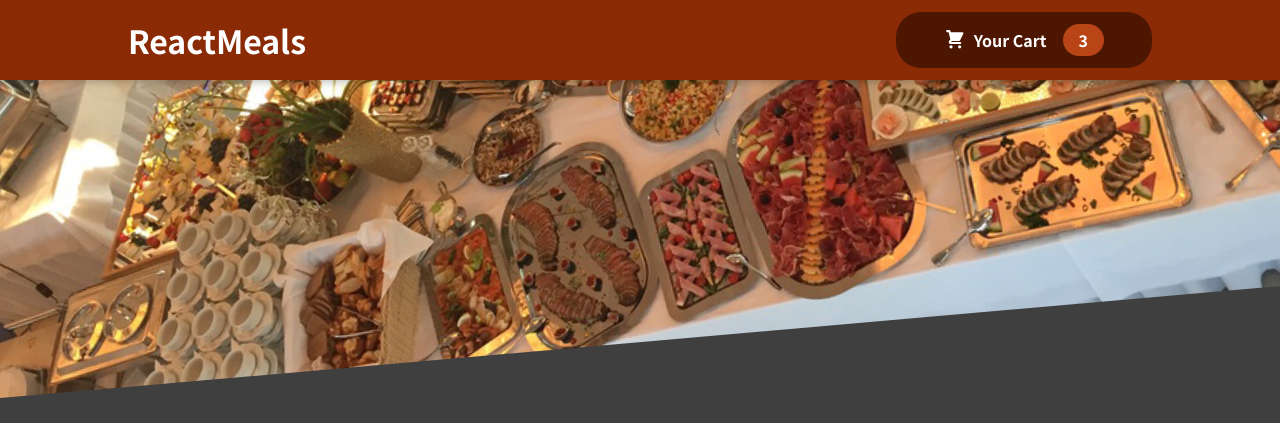
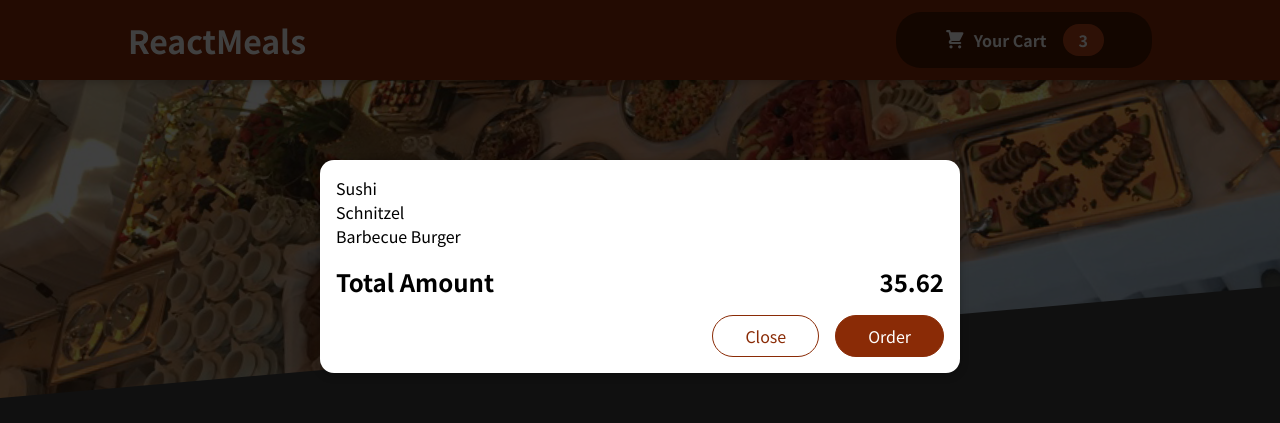
Before and after one commit to Shadypio/ReactMeals, a React (Create React App) app: page / in a window 1280 px wide. Shown: the top 423 px of the page. Built offline with nearby package versions, Linux system fonts and the light colour scheme.

Commit message:
build: Modal for displaying Cart

```diff
--- a/public/index.html
+++ b/public/index.html
@@ -28,6 +28,7 @@
 	</head>
 	<body>
 		<noscript>You need to enable JavaScript to run this app.</noscript>
+		<div id="overlays"></div>
 		<div id="root"></div>
 		<!--
       This HTML file is a template.
--- a/src/App.jsx
+++ b/src/App.jsx
@@ -1,10 +1,12 @@
 import { Fragment } from "react";
 import Header from "./components/Layout/Header";
 import Meals from "./components/Meals/Meals";
+import Cart from "./components/Cart/Cart";
 
 function App() {
 	return (
 		<Fragment>
+			<Cart />
 			<Header />
 			<main>
 				<Meals />
--- a/src/components/Cart/Cart.jsx
+++ b/src/components/Cart/Cart.jsx
@@ -1,5 +1,6 @@
 import React from "react";
 import classes from "./Cart.module.css";
+import Modal from "../UI/Modal";
 
 const Cart = (props) => {
 	const cartItems = [
@@ -24,17 +25,17 @@
 	].map((item) => <li>{item.name}</li>);
 
 	return (
-		<div>
-			<ul className={classes["button--alt"]}>{cartItems}</ul>
+		<Modal>
+			<ul className={classes["cart-items"]}>{cartItems}</ul>
 			<div className={classes.total}>
 				<span>Total Amount</span>
 				<span>35.62</span>
 			</div>
-			<div>
+			<div className={classes.actions}>
 				<button className={classes["button--alt"]}>Close</button>
 				<button className={classes.button}>Order</button>
 			</div>
-		</div>
+		</Modal>
 	);
 };
 
--- /dev/null
+++ b/src/components/UI/Modal.jsx
@@ -0,0 +1,32 @@
+import { Fragment } from "react";
+import ReactDOM from "react-dom";
+
+import classes from "./Modal.module.css";
+
+const Backdrop = (props) => {
+	return <div className={classes.backdrop} />;
+};
+
+const ModalOverlay = (props) => {
+	return (
+		<div className={classes.modal}>
+			<div className={classes.content}>{props.children}</div>
+		</div>
+	);
+};
+
+const portalElement = document.getElementById("overlays");
+
+const Modal = (props) => {
+	return (
+		<Fragment>
+			{ReactDOM.createPortal(<Backdrop />, portalElement)}
+			{ReactDOM.createPortal(
+				<ModalOverlay>{props.children}</ModalOverlay>,
+				portalElement
+			)}
+		</Fragment>
+	);
+};
+
+export default Modal;
--- /dev/null
+++ b/src/components/UI/Modal.module.css
@@ -0,0 +1,40 @@
+.backdrop {
+	position: fixed;
+	top: 0;
+	left: 0;
+	width: 100%;
+	height: 100vh;
+	z-index: 20;
+	background-color: rgba(0, 0, 0, 0.75);
+}
+
+.modal {
+	position: fixed;
+	top: 20vh;
+	left: 5%;
+	width: 90%;
+	background-color: white;
+	padding: 1rem;
+	border-radius: 14px;
+	box-shadow: 0 2px 8px rgba(0, 0, 0, 0.25);
+	z-index: 30;
+	animation: slide-down 300ms ease-out forwards;
+}
+
+@media (min-width: 768px) {
+	.modal {
+		width: 40rem;
+		left: calc(50% - 20rem);
+	}
+}
+
+@keyframes slide-down {
+	from {
+		opacity: 0;
+		transform: translateY(-3rem);
+	}
+	to {
+		opacity: 1;
+		transform: translateY(0);
+	}
+}
```
Lines whose indentation alone changed are shown as unchanged.
